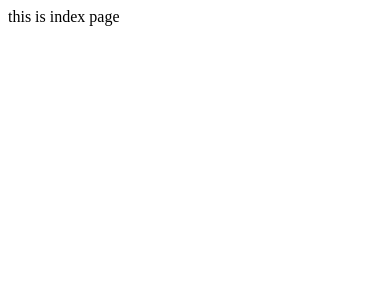
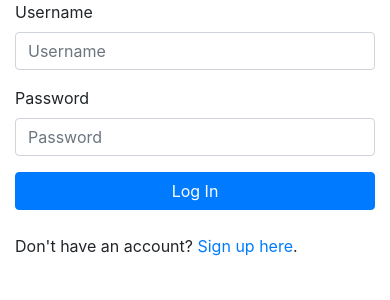
Before and after one commit to aust7c/GT_DiningRoom, a Flask app: page / in a window 390 px wide. Shown: the top 300 px of the page. Run offline with Flask 2, Linux system fonts and the light colour scheme; some libraries are stand-ins or nearby versions.

Commit message:
add the html

```diff
--- a/app/auth/views.py
+++ b/app/auth/views.py
@@ -1,19 +1,44 @@
-from flask import render_template
+from flask import render_template , Flask,url_for,request,session,redirect
 from . import auth
 from app import mongo
-
+import bcrypt
 
 @auth.route('/')
 def index():
-    return 'this is index page'
+    if 'username' in session:
+        return 'Congratulations! You are logged in as' + session['username']
+    return render_template('auth/index.html')
 
+@auth.route('/login',methods=['POST','GET'])
+def login():
+    users = mongo.db.users
+    login_user = users.find_one({'name':request.form['username']})
 
-@auth.route('/login')
-def login():
-    return "hello"
+    if login_user:
+        if bcrypt.hashpw(request.form['pass'].encode('utf-8'),login_user['password'].encode('utf-8')) == login_user['password'].encode('utf-8'):
+            session['username'] = request.form['username']
+            return redirect(url_for('auth.index'))
 
-@auth.route('/add')
-def add():
-    user = mongo.db.users
-    user.insert({'name':'austin180012'})
-    return  'Yeah!!! You Add The Data To MongoDB Successful!'
+    return 'Invalid username/password combination'
+
+@auth.route('/register',methods=['POST','GET'])
+def register():
+    if request.method == 'POST':
+        users = mongo.db.users
+        existing_user = users.find_one({'name': request.form['username']})
+
+        if existing_user is None:
+            hashpass = bcrypt.hashpw(request.form['pass'].encode('utf-8'),bcrypt.gensalt())
+            users.insert({'name':request.form['username'],'password':hashpass})
+            session['username'] = request.form['username']
+            return redirect(url_for('auth.index'))
+
+        return 'This Username already exists!'
+    return render_template('auth/register.html')
+
+# @auth.route('/add')
+# def add():
+#     user = mongo.db.users
+#     user.insert({'name':'austin180012'})
+#     return  'Yeah!!! You Add The Data To MongoDB Successful!'
+#
--- a/app/templates/auth/index.html
+++ b/app/templates/auth/index.html
@@ -0,0 +1,24 @@
+{% extends "auth/layout.html" %}
+{% block body %}
+<div class="container">
+    <div class="row">
+        <div class="col-md-4 col-md-offset-4">
+            <form method=POST action="{{ url_for('auth.login') }}">
+                <div class="form-group">
+                    <label for="exampleInputEmail1">Username</label>
+                    <input type="text" class="form-control" name="username" placeholder="Username">
+                </div>
+                <div class="form-group">
+                    <label for="exampleInputPassword1">Password</label>
+                    <input type="password" class="form-control" name="pass" placeholder="Password">
+                </div>
+                <button type="submit" class="btn btn-primary btn-block">Log In</button>
+            </form>
+            <br>
+            <div>
+                Don't have an account? <a href="{{ url_for('auth.register') }}">Sign up here</a>.
+            </div>
+        </div>
+    </div>
+</div>
+{% endblock %}
--- a/app/templates/auth/register.html
+++ b/app/templates/auth/register.html
@@ -1,9 +1,9 @@
-{% extends "layout.html" %}
+{% extends "auth/layout.html" %}
 {% block body %}
 <div class="container">
     <div class="row">
         <div class="col-md-4 col-md-offset-4">
-            <form method=POST action="{{ url_for('register') }}">
+            <form method=POST action="{{url_for('auth.register')}}">
                 <div class="form-group">
                     <label for="exampleInputEmail1">Username</label>
                     <input type="text" class="form-control" name="username" placeholder="Username">
--- a/config.py
+++ b/config.py
@@ -4,6 +4,7 @@ import os
 DEBUG = True
 
 class Config:
+    SECRET_KEY = 'EEIOUIEWDFEFNDFDSINFWEF'
     MONGO_DBNAME = 'geetest_dining'
     MONGO_URI = 'mongodb://diningroom:dining08room@ds155727.mlab.com:55727/geetest_dining'
     @staticmethod
```
Also changed, not shown: 2 other files.
